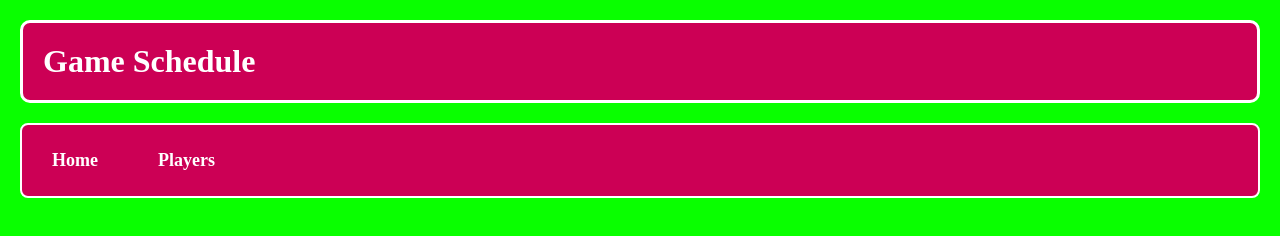
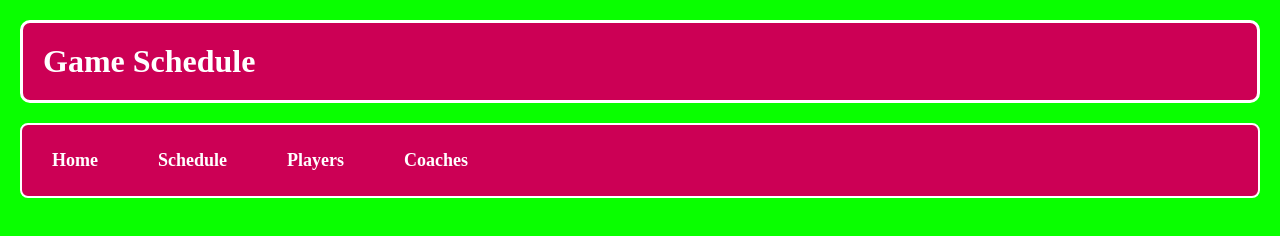
Before and after one commit to Id3nt1tyWizard/WebDevCE, a plain HTML site: page WMVC/schedule.html in a window 1280 px wide. Drawn offline with Linux system fonts and the light colour scheme; a web font is replaced by a local one.

Commit message:
Added correct links

```diff
--- a/WMVC/schedule.html
+++ b/WMVC/schedule.html
@@ -12,7 +12,10 @@
 <nav>
     <ul>
         <li><a href="index.html">Home</a></li>
+        <li><a href="schedule.html">Schedule</a></li>
         <li><a href="players.html">Players</a></li>
+        <li><a href="coaches.html">Coaches</a></li>
+        <!--More to come-->
     </ul>
 </nav>
 <body>
```
Also changed, not shown: WMVC/index.html (+2 -0 lines), WMVC/players.html (+3 -0 lines).
